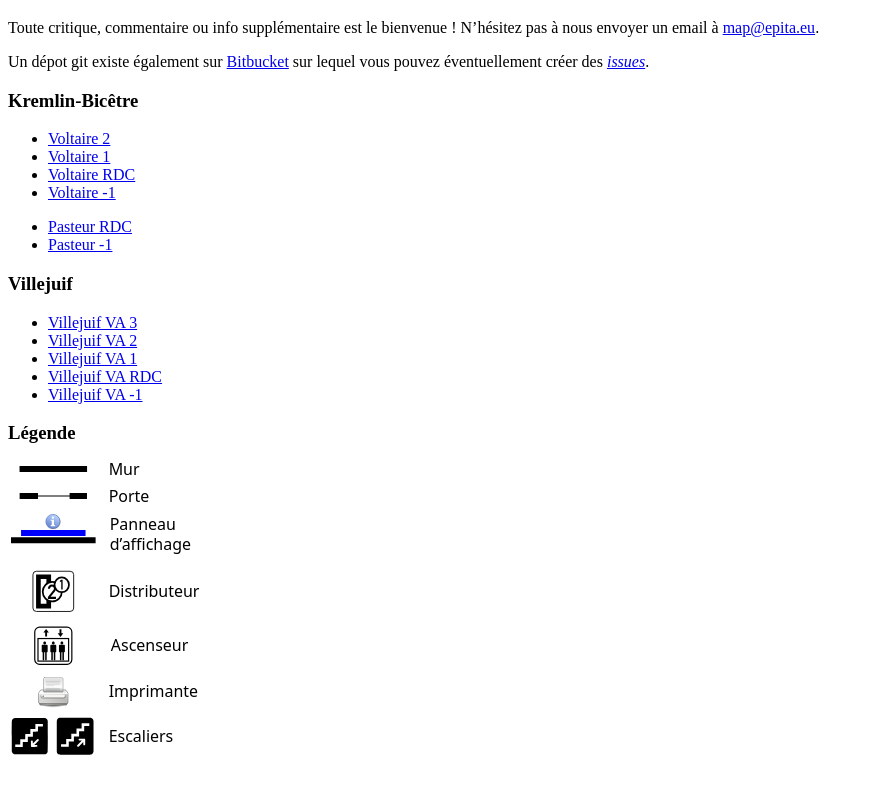
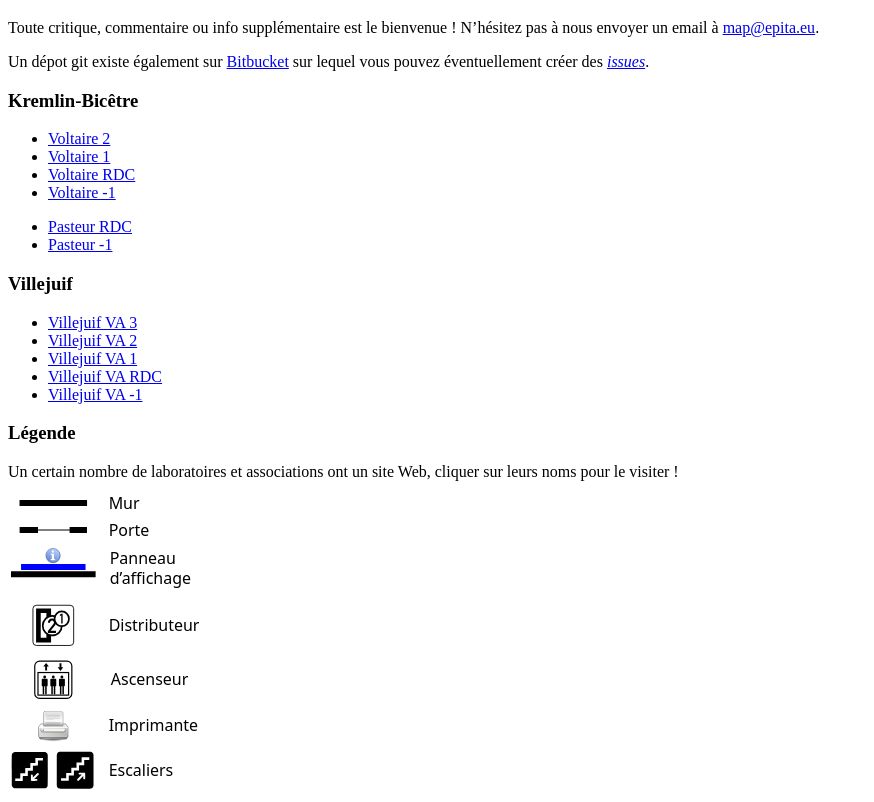
Before and after one commit to gconfs/epimap, a plain HTML site: page index.html in a window 1280 px wide. Shown: the part 61-863 px from the top of the page, without its empty margins (0-874 px from the left). Before the commit the page ends 829 px from the top, so only its background shows below. Drawn offline with Linux system fonts and the light colour scheme.

Commit message:
Added links to the website of associations and labos.

```diff
--- a/index.html
+++ b/index.html
@@ -39,6 +39,8 @@
 	</ul>
 
 	<h3>Légende</h3>
+	<p>Un certain nombre de laboratoires et associations ont un site Web,
+	cliquer sur leurs noms pour le visiter !</p>
 	<img src="legend.svg" alt="Légende">
 </body>
 </html>
```
Also changed, not shown: map-kb-pasteur-f-1.svg, map-kb-pasteur-f0.svg, map-kb-voltaire-f-1.svg, map-kb-voltaire-f1.svg, map-vj-va-1.svg, map-vj-va3.svg.
